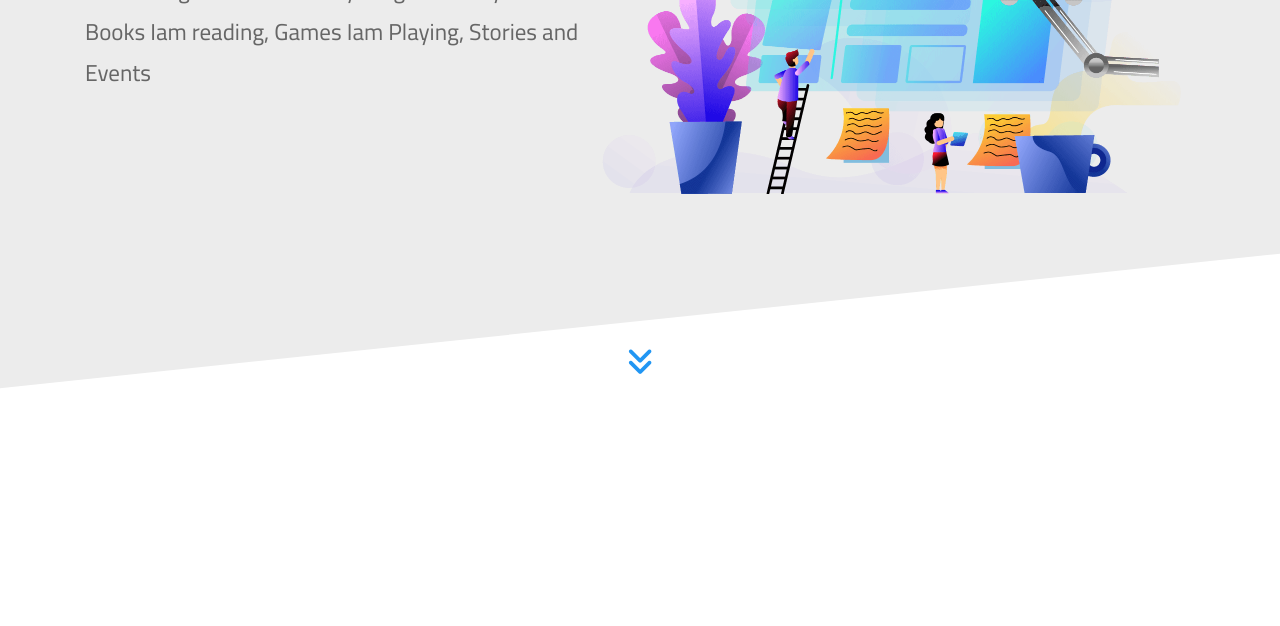
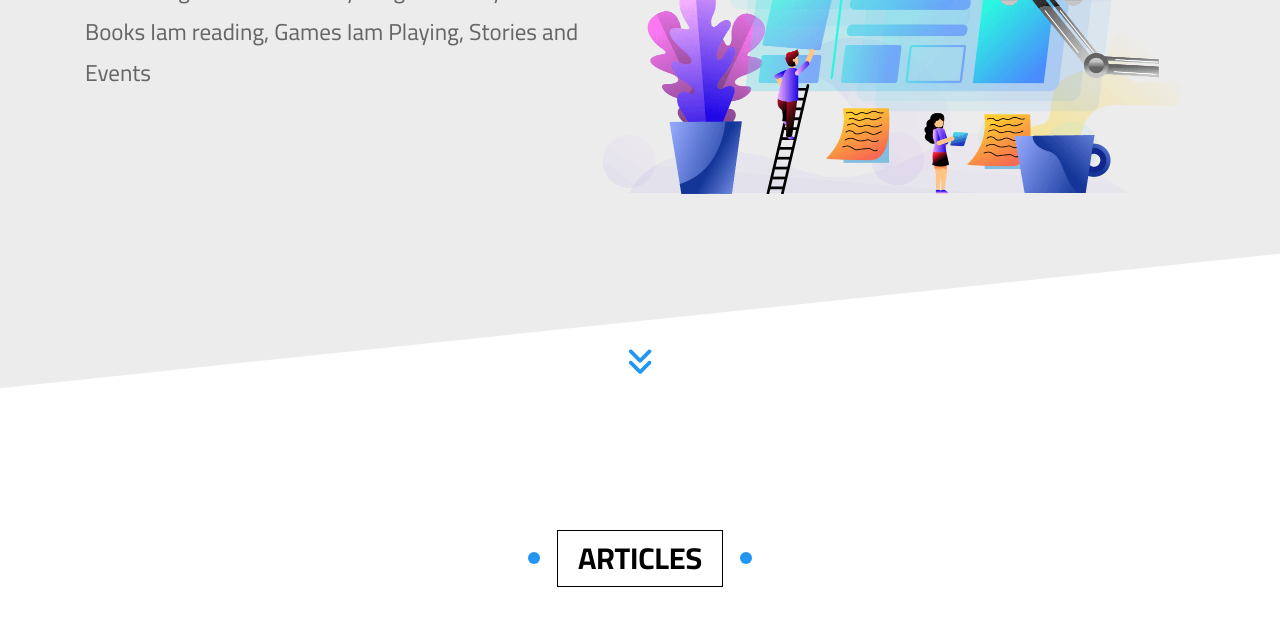
Before and after one commit to krifa-med-aziz/DevPortfolio, a plain HTML site: page Elzero.html in a window 1280 px wide. Shown: the part 370-996 px from the top of the page. Before the commit the page ends 800 px from the top, so only its background shows below. Drawn offline with nearby package versions, Linux system fonts and the light colour scheme.

Commit message:
main-title section

```diff
--- a/Elzero.html
+++ b/Elzero.html
@@ -105,6 +105,11 @@
           <i class="fas fa-angle-double-down fa-2x"></i>
         </a>
       </div>
+      <div class="articles section">
+        <div class="container">
+          <h2 class="main-title">ARTICLES</h2>
+        </div>
+      </div>
     </main>
   </body>
 </html>
--- a/style/Elzero.css
+++ b/style/Elzero.css
@@ -49,6 +49,79 @@ li {
     width: 1140px;
   }
 }
+/* start main-title */
+.main-title {
+  margin: 100px auto;
+  border: solid 1px black;
+  padding: 10px 20px;
+  width: fit-content;
+  font-size: 30px;
+  position: relative;
+  z-index: 1;
+  cursor: default;
+}
+.main-title::before {
+  content: "";
+  position: absolute;
+  height: 12px;
+  width: 12px;
+  top: 50%;
+  left: -30px;
+  transform: translateY(-50%);
+  background-color: var(--clr-primary);
+  border-radius: 50%;
+}
+.main-title::after {
+  content: "";
+  position: absolute;
+  height: 12px;
+  width: 12px;
+  top: 50%;
+  right: -30px;
+  transform: translateY(-50%);
+  background-color: var(--clr-primary);
+  border-radius: 50%;
+}
+.main-title:hover {
+  color: white;
+  border: solid white 2px;
+  transition-delay: 0.5s;
+}
+.main-title:hover::before {
+  animation: left-move 0.5s linear forwards;
+  z-index: -1;
+}
+.main-title:hover::after {
+  animation: right-move 0.5s linear forwards;
+  z-index: -1;
+}
+@keyframes right-move {
+  50% {
+    right: 0;
+    width: 12px;
+    height: 12px;
+  }
+  100% {
+    right: 0;
+    border-radius: 0px;
+    height: 100%;
+    width: 50%;
+  }
+}
+@keyframes left-move {
+  50% {
+    left: 0;
+    height: 12px;
+    width: 12px;
+  }
+  100% {
+    left: 0;
+    height: 100%;
+    width: 50%;
+    border-radius: 0px;
+  }
+}
+/* end main-title */
 /* end global rules */
 /* header section */
 header {
```
